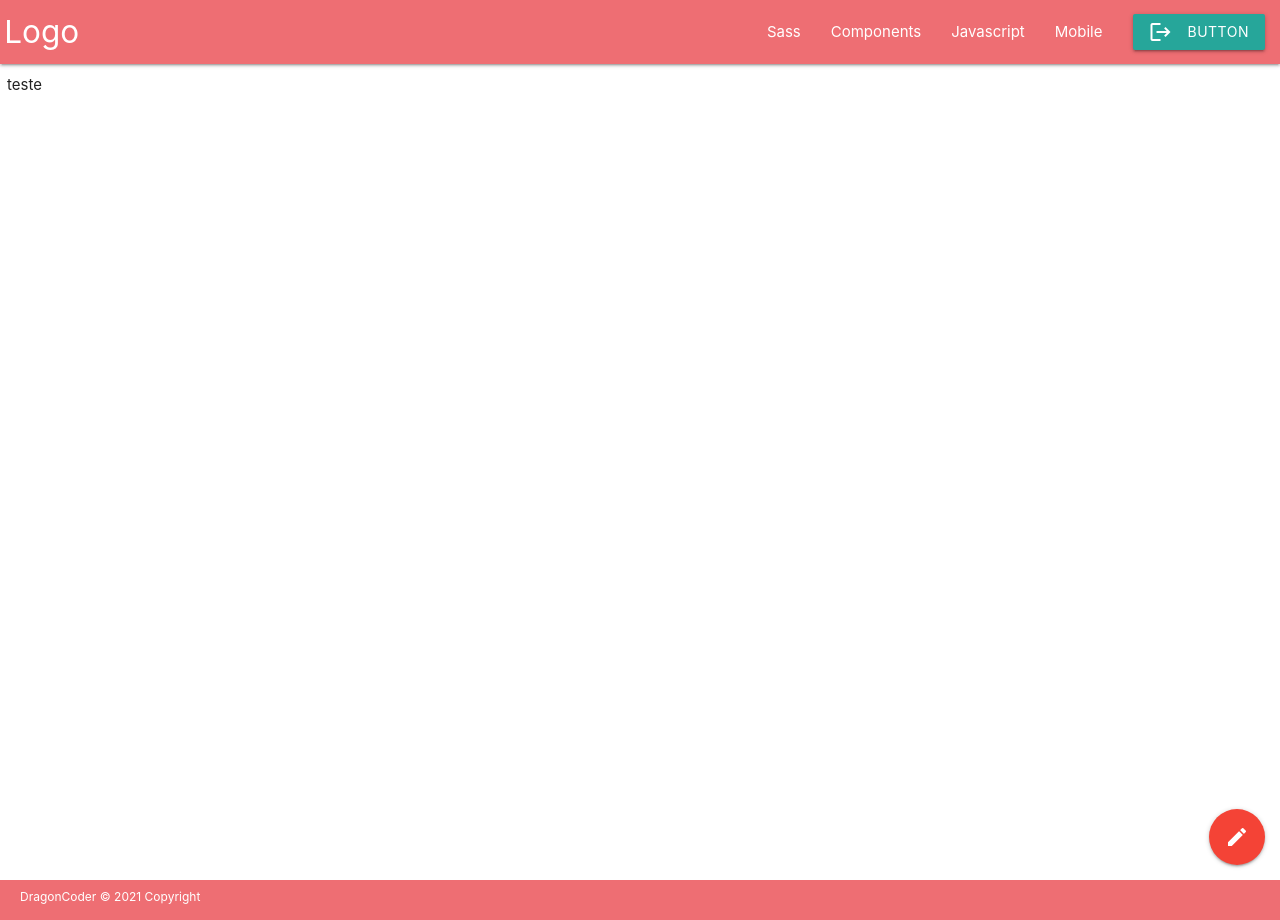
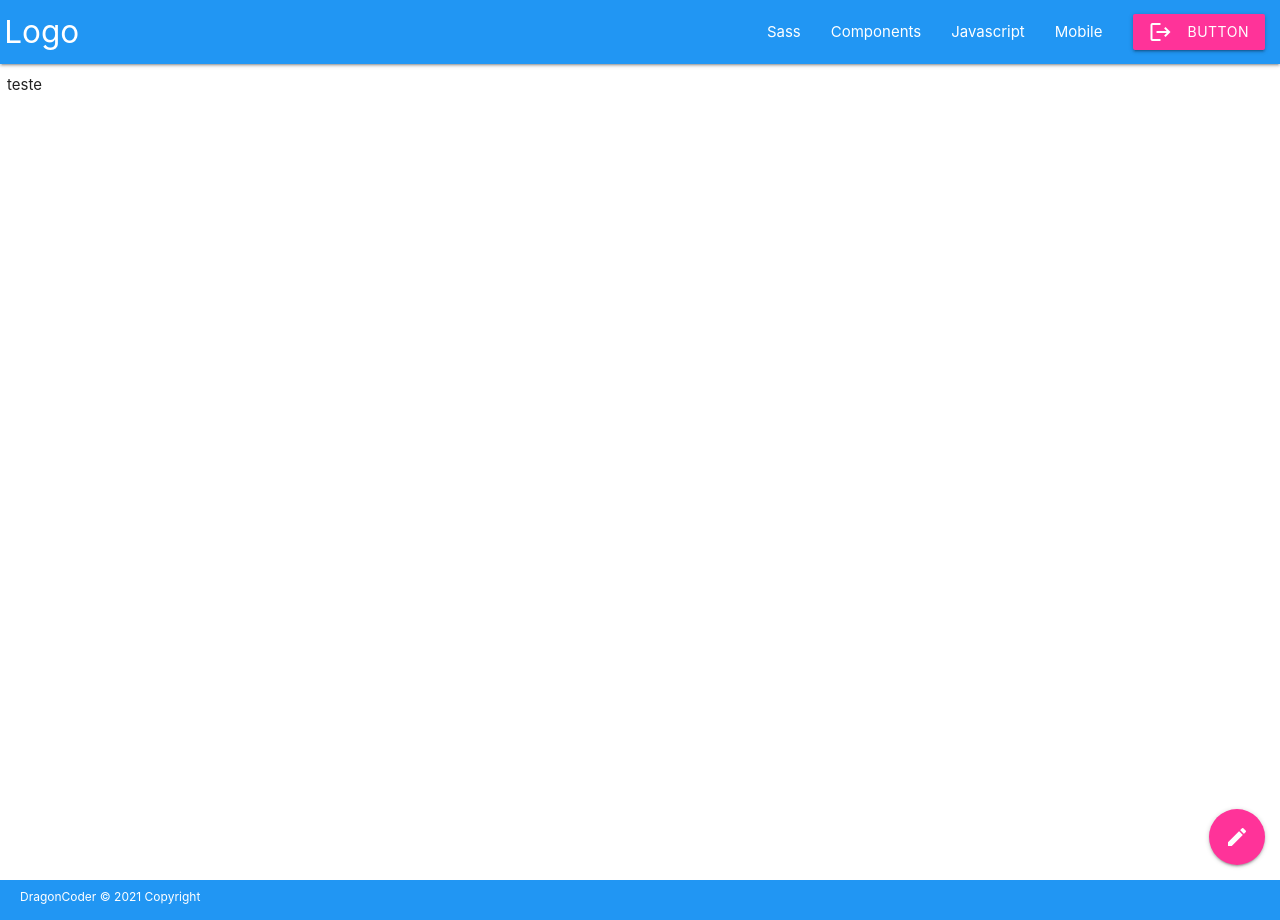
Before and after one commit to fhsfurtado/gerar, a PHP site: page / in a window 1280 px wide. Run offline with PHP 8.4, Linux system fonts and the light colour scheme.

Commit message:
Atualizações 02/12/2021

```diff
--- a/app/estrutura/footer.php
+++ b/app/estrutura/footer.php
@@ -1,3 +1,3 @@
-<footer class="page-footer">
+<footer class="page-footer main-color">
     <label> DragonCoder © 2021 Copyright </label>
 </footer>
--- a/app/estrutura/nav.php
+++ b/app/estrutura/nav.php
@@ -1,4 +1,4 @@
-<nav>
+<nav class="main-color">
     <div class="nav-wrapper">
         &nbsp;<a href="#!" class="brand-logo">Logo</a>
         <a href="#" data-target="mobile-demo" class="sidenav-trigger"><i class="material-icons">menu</i></a>
@@ -7,7 +7,7 @@
             <li><a href="badges.html">Components</a></li>
             <li><a href="collapsible.html">Javascript</a></li>
             <li><a href="mobile.html">Mobile</a></li>
-            <li><a class="waves-effect waves-light btn">Button <i class="material-icons left">logout</i></a></li>
+            <li><a class="waves-effect waves-light alt-color btn">Button <i class="material-icons left">logout</i></a></li>
         </ul>
     </div>
 </nav>
@@ -16,5 +16,5 @@
     <li><a href="badges.html">Components</a></li>
     <li><a href="collapsible.html">Javascript</a></li>
     <li><a href="mobile.html">Mobile</a></li>
-    <li><a class="waves-effect waves-light btn">Button <i class="material-icons right">cloud</i></a></li>
+    <li><a class="waves-effect waves-light alt-color btn">Button <i class="material-icons right">cloud</i></a></li>
 </ul>
--- a/index.php
+++ b/index.php
@@ -14,7 +14,7 @@
         <div id="content">
             teste
             <div class="fixed-action-btn">
-                <a class="btn-floating btn-large red">
+                <a class="btn-floating btn-large alt-color">
                     <i class="large material-icons">mode_edit</i>
                 </a>
                 <ul>
--- a/vendor/dragoncoder/css/style.css
+++ b/vendor/dragoncoder/css/style.css
@@ -24,3 +24,11 @@ footer > label{
     right: 15px!important;
     bottom: 55px!important;
 }
+.main-color{
+    background-color: #2196F3!important;
+    color: white!important;
+}
+.alt-color{
+    background-color: #ff3399!important;
+    color: white!important;
+}
```
